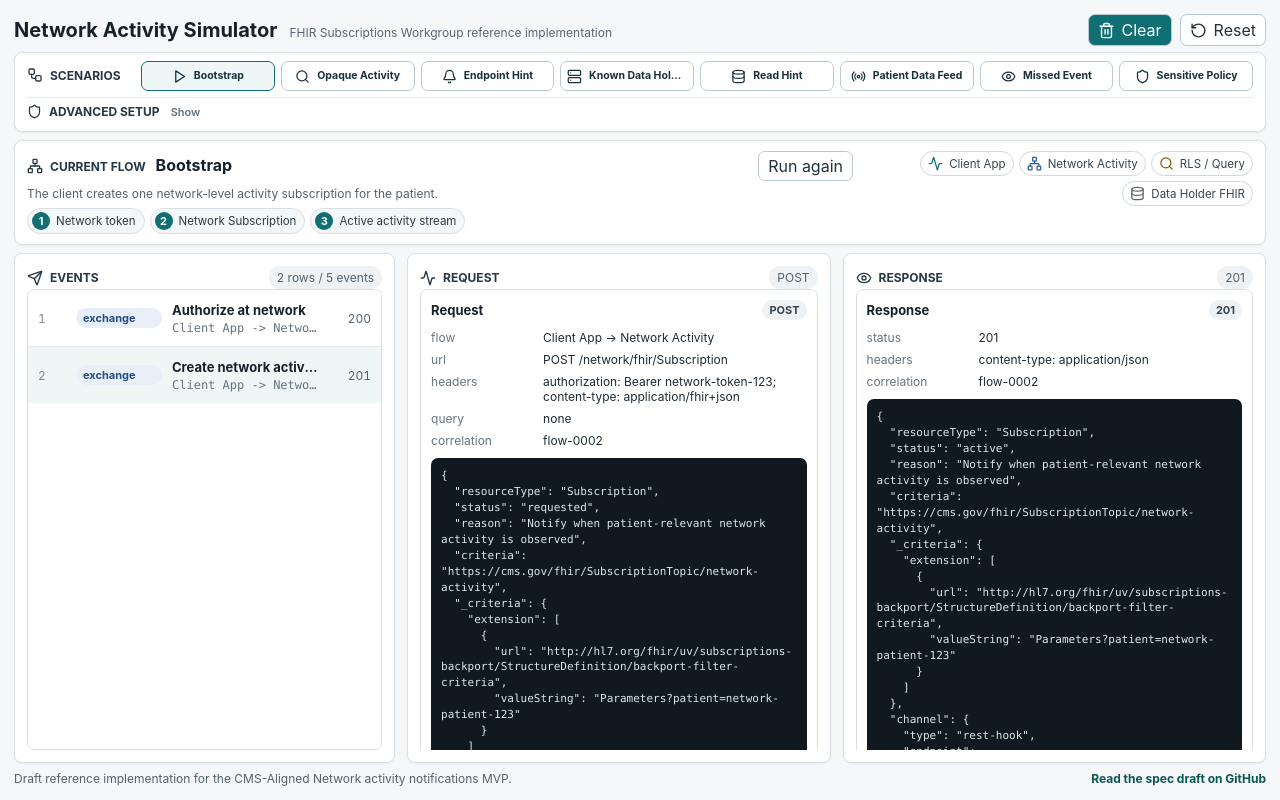
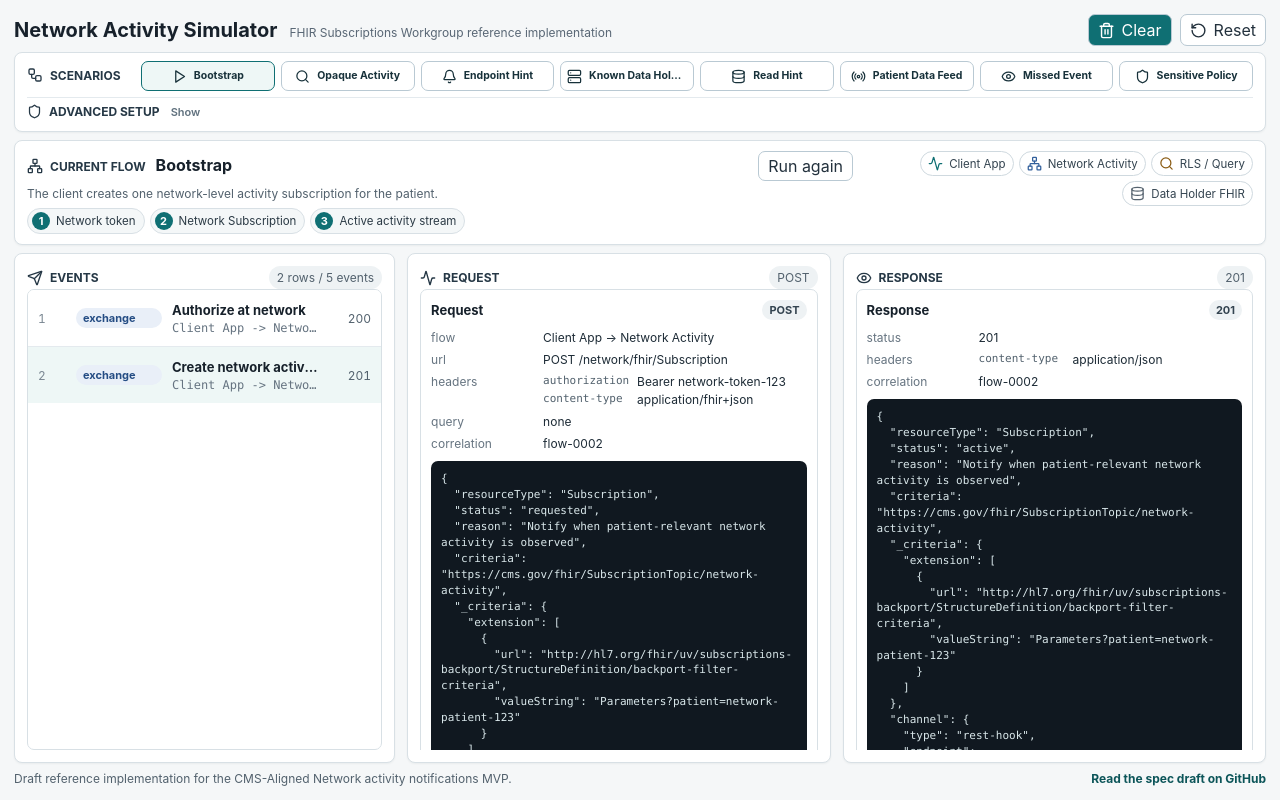
Before and after one commit to jmandel/cms-network-subscriptions-mvp, a React (Vite) app in the folder demo/: page / in a window 1280 px wide. Both pictures are taken after a click on the button "Bootstrap". Built offline with nearby package versions, Linux system fonts and the light colour scheme.

Commit message:
Format request headers on separate lines

```diff
--- a/demo/src/App.tsx
+++ b/demo/src/App.tsx
@@ -952,7 +952,14 @@ function payloadSummary(item: TrafficItem, signal: ReturnType<typeof networkSign
 
 function compactRecord(value: Record<string, string | string[]> | undefined) {
   if (!value || Object.keys(value).length === 0) return "none";
-  return Object.entries(value)
-    .map(([key, item]) => `${key}: ${Array.isArray(item) ? item.join(", ") : item}`)
-    .join("; ");
+  return (
+    <span className="record-lines">
+      {Object.entries(value).map(([key, item]) => (
+        <span className="record-line" key={key}>
+          <span className="record-key">{key}</span>
+          <span className="record-value">{Array.isArray(item) ? item.join(", ") : item}</span>
+        </span>
+      ))}
+    </span>
+  );
 }
--- a/demo/src/styles.css
+++ b/demo/src/styles.css
@@ -967,6 +967,30 @@ h1 {
   overflow-wrap: anywhere;
 }
 
+.record-lines {
+  display: grid;
+  gap: 3px;
+  min-width: 0;
+}
+
+.record-line {
+  display: grid;
+  gap: 6px;
+  grid-template-columns: minmax(88px, max-content) minmax(0, 1fr);
+  min-width: 0;
+}
+
+.record-key {
+  color: #52616d;
+  font-family: "SFMono-Regular", Consolas, monospace;
+  font-size: 11px;
+}
+
+.record-value {
+  min-width: 0;
+  overflow-wrap: anywhere;
+}
+
 .action-list,
 .source-health,
 .mini-list {
```
